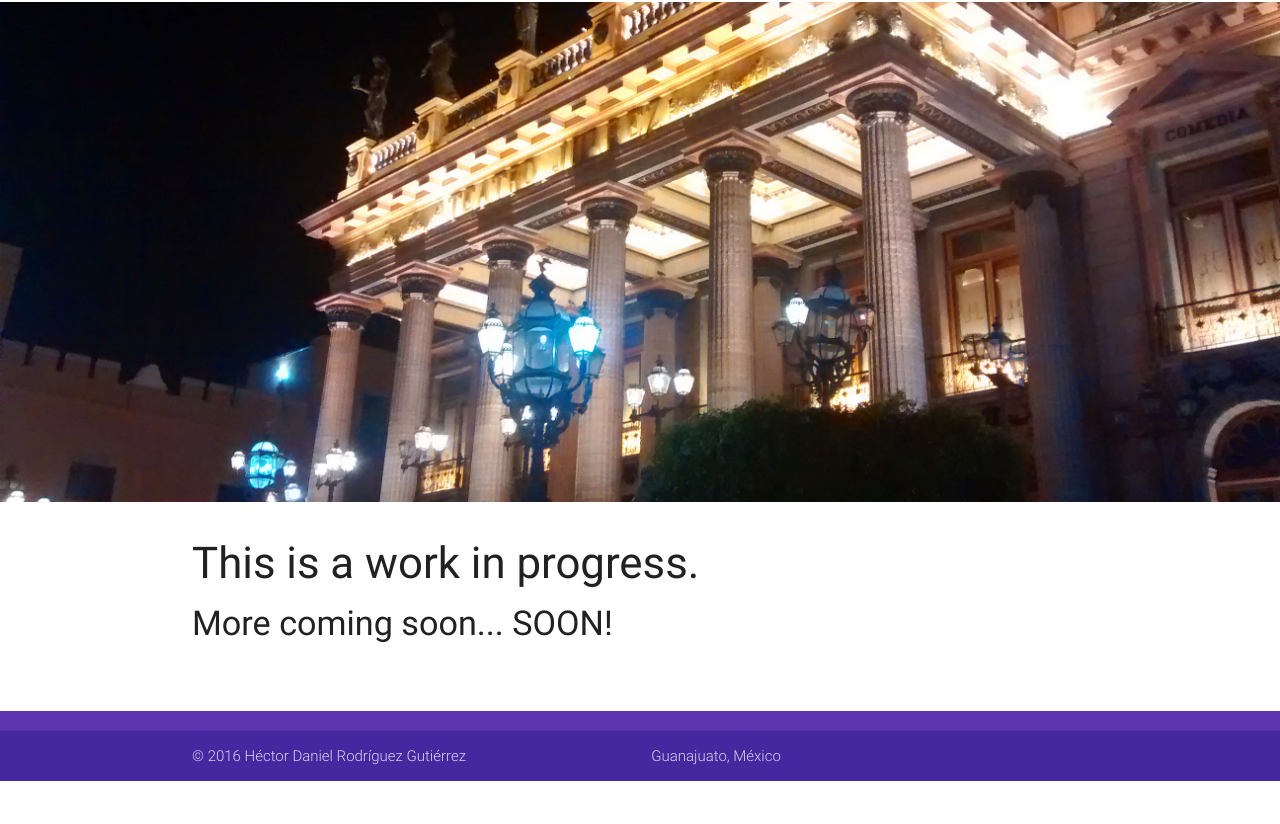
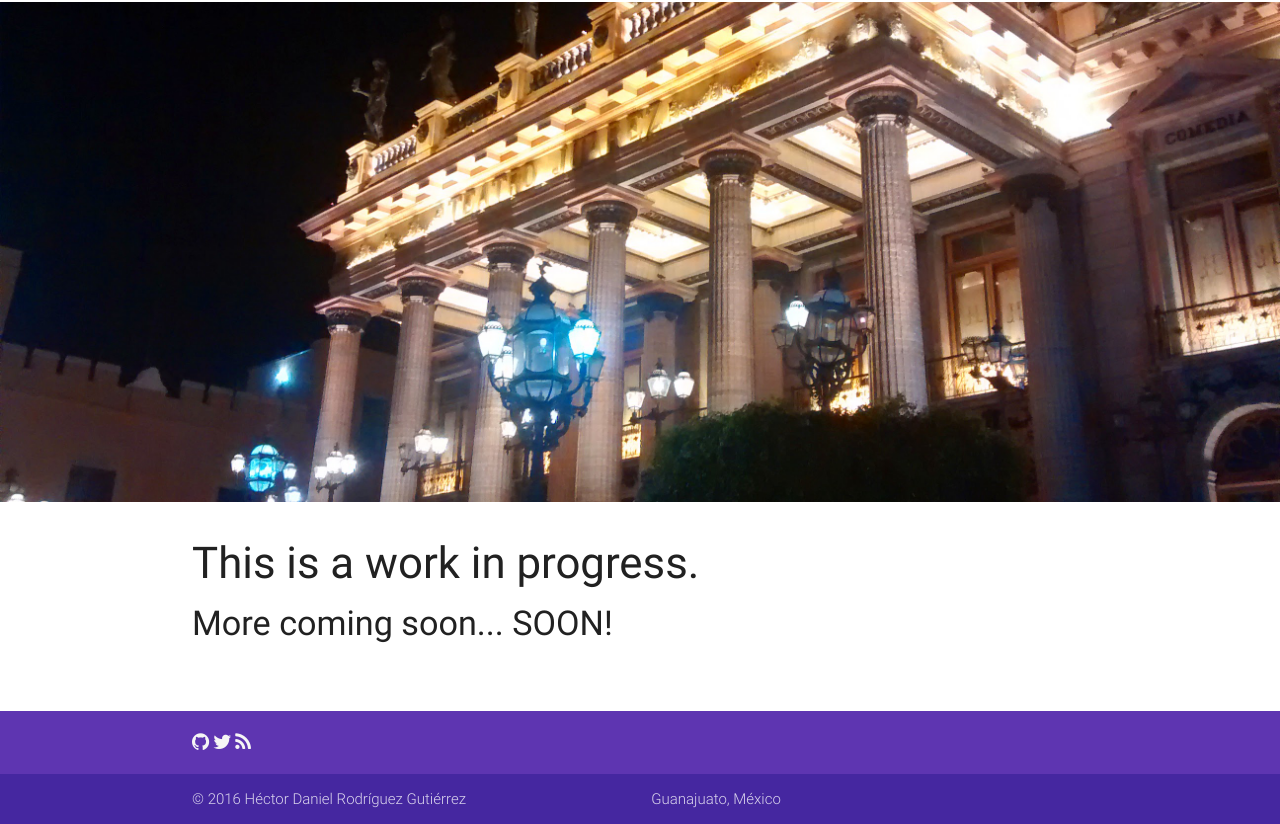
Before and after one commit to hedaro/hedaro.github.io, a plain HTML site: page index.html in a window 1280 px wide. Shown: the part 927-1751 px from the top of the page. Before the commit the page ends 1708 px from the top, so only its background shows below. Drawn offline with nearby package versions, Linux system fonts and the light colour scheme.

Commit message:
Added some websites links and icons

```diff
--- a/index.html
+++ b/index.html
@@ -8,6 +8,9 @@
     <link href="http://fonts.googleapis.com/icon?family=Material+Icons" rel="stylesheet">
     <!--Import materialize.css-->
     <link type="text/css" rel="stylesheet" href="css/materialize.min.css"  media="screen,projection"/>
+
+    <!--Import Font Awesome -->
+    <link rel="stylesheet" href="https://maxcdn.bootstrapcdn.com/font-awesome/4.5.0/css/font-awesome.min.css">
 
     <!--Let browser know website is optimized for mobile-->
     <meta name="viewport" content="width=device-width, initial-scale=1.0"/>
@@ -57,6 +60,16 @@
         </div>
     </div>
     <footer class="page-footer deep-purple darken-1">
+        <div class="container">
+            <div class="row">
+                <div class="col s12">
+                    <a class="grey-text text-lighten-4" href="https://github.com/hedaro" target="_blank"><i class="fa fa-github fa-lg"></i></a>
+                    <a class="grey-text text-lighten-4" href="https://twitter.com/hedarogu" target="_blank"><i class="fa fa-twitter fa-lg"></i></a>
+                    <a class="grey-text text-lighten-4" href="http://snarkknight.blogspot.mx/" target="_blank"><i class="fa fa-rss fa-lg"></i></a>
+                </div>
+            </div>
+        </div>
+
         <div class="footer-copyright deep-purple darken-3">
             <div class="container">
                 <div class="row">
```
